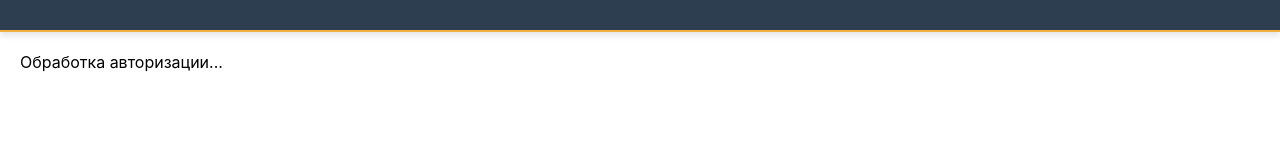
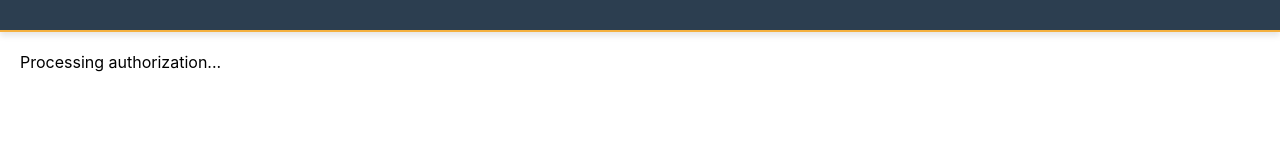
Before and after one commit to MadHatter013/AUK-Quiz-Generator, a React (Create React App) app: page /auth/microsoft_graph/callback in a window 1280 px wide. Shown: the part 156-298 px from the top of the page. Built offline with nearby package versions, Linux system fonts and the light colour scheme.

Commit message:
remove comments

```diff
--- a/src/components/CallbackHandler.jsx
+++ b/src/components/CallbackHandler.jsx
@@ -3,7 +3,7 @@ import { useNavigate } from "react-router-dom";
 import config from "./config";
 
 export const getAuthToken = () => sessionStorage.getItem("authToken");
-export const getUserEmail = () => sessionStorage.getItem("userEmail"); // Получение email из sessionStorage
+export const getUserEmail = () => sessionStorage.getItem("userEmail");
 
 const CallbackHandler = () => {
     const navigate = useNavigate();
@@ -75,7 +75,6 @@ const CallbackHandler = () => {
                         sessionStorage.setItem("authToken", authToken);
                         console.log("Auth Token saved to sessionStorage:", authToken);
 
-                        // Сохраняем email в sessionStorage
                         if (serverResponseData.user?.email) {
                             sessionStorage.setItem("userEmail", serverResponseData.user.email);
                         }
@@ -95,7 +94,7 @@ const CallbackHandler = () => {
         }
     }, [navigate]);
 
-    return <div>Обработка авторизации...</div>;
+    return <div>Processing authorization...</div>;
 };
 
 export default CallbackHandler;
--- a/src/components/Materials.jsx
+++ b/src/components/Materials.jsx
@@ -6,7 +6,6 @@ import config from "./config";
 
 import "./Materials.css";
 
-// const API_URL = "https://quality-owl-simply.ngrok-free.app/materials";
 const API_URL = `${config.apiUrl}/materials`;
 
 const MOCK_MATERIALS = [
--- a/src/components/MicrosoftAuth.jsx
+++ b/src/components/MicrosoftAuth.jsx
@@ -20,7 +20,6 @@ async function generateCodeChallenge(codeVerifier) {
 async function exchangeCodeForToken(authCode, codeVerifier) {
     const tokenUrl = "https://login.microsoftonline.com/common/oauth2/v2.0/token";
     const clientId = "06d23a88-f337-42e4-a8b2-77ab433ab50d";
-    // const redirectUri = "http://localhost:3000/auth/microsoft_graph/callback";
     const redirectUri = config.redirectUri;
 
     const params = new URLSearchParams({
@@ -49,11 +48,9 @@ async function exchangeCodeForToken(authCode, codeVerifier) {
     return tokenData;
 }
 
-// Компонент React
+
 const MicrosoftAuth = () => {
     const clientId = "06d23a88-f337-42e4-a8b2-77ab433ab50d";
-    // const redirectUri = "http://localhost:3000/auth/microsoft_graph/callback";
-    // const redirectUri = "https://ff51-185-223-114-81.ngrok-free.app/auth/microsoft_graph/callback";
     const redirectUri = config.redirectUri;
 
     const authUrl = "https://login.microsoftonline.com/common/oauth2/v2.0/authorize";
--- a/src/components/QuizCard.jsx
+++ b/src/components/QuizCard.jsx
@@ -7,7 +7,6 @@ const QuizCard = ({ quiz, onRename, onDelete, onReview }) => {
       alert("Download link not available.");
       return;
     }
-    // Подменяем localhost на ngrok URL
     const adjustedUrl = url.startsWith("http://localhost:3000/")
       ? url.replace("http://localhost:3000/", "https://quality-owl-simply.ngrok-free.app/")
       : url;
--- a/src/components/QuizGenerator.jsx
+++ b/src/components/QuizGenerator.jsx
@@ -2,7 +2,7 @@ import React, { useState } from "react";
 import "./QuizGenerator.css";
 import CustomAlert from "./CustomAlert";
 import "./CustomAlert.css";
-import { getAuthToken } from "./CallbackHandler"; // Импорт функции для получения токена
+import { getAuthToken } from "./CallbackHandler";
 
 const QuizGenerator = ({ selectedMaterials }) => {
   const [quizName, setQuizName] = useState("Japan 13");
@@ -24,7 +24,7 @@ const QuizGenerator = ({ selectedMaterials }) => {
     };
 
     try {
-      const token = getAuthToken(); // Получение токена из sessionStorage
+      const token = getAuthToken();
       if (!token) {
         console.error("Authorization token is missing");
         CustomAlert("Authorization token is missing. Please log in again.");
--- a/src/components/QuizList.jsx
+++ b/src/components/QuizList.jsx
@@ -6,7 +6,6 @@ import config from "./config";
 import { getAuthToken } from "./CallbackHandler";
 import "./QuizList.css";
 
-// const API_URL = "https://quality-owl-simply.ngrok-free.app/quizzes";
 const API_URL = `${config.apiUrl}/quizzes`;
 
 const QuizList = () => {
--- a/src/components/QuizReviewModal.jsx
+++ b/src/components/QuizReviewModal.jsx
@@ -1,6 +1,6 @@
 import React, { useState, useEffect } from "react";
 import "./QuizReviewModal.css";
-import { getAuthToken } from "./CallbackHandler"; // Импорт функции для получения токена
+import { getAuthToken } from "./CallbackHandler";
 
 const QuizReviewModal = ({ quiz, onClose, apiUrl }) => {
   const [questions, setQuestions] = useState(quiz?.questions || []);
@@ -14,7 +14,7 @@ const QuizReviewModal = ({ quiz, onClose, apiUrl }) => {
 
   const fetchWithLogs = async (url, options, successCallback) => {
     try {
-      const token = getAuthToken(); // Получение токена из sessionStorage
+      const token = getAuthToken();
       if (!token) {
         console.error("Authorization token is missing");
         return;
```
